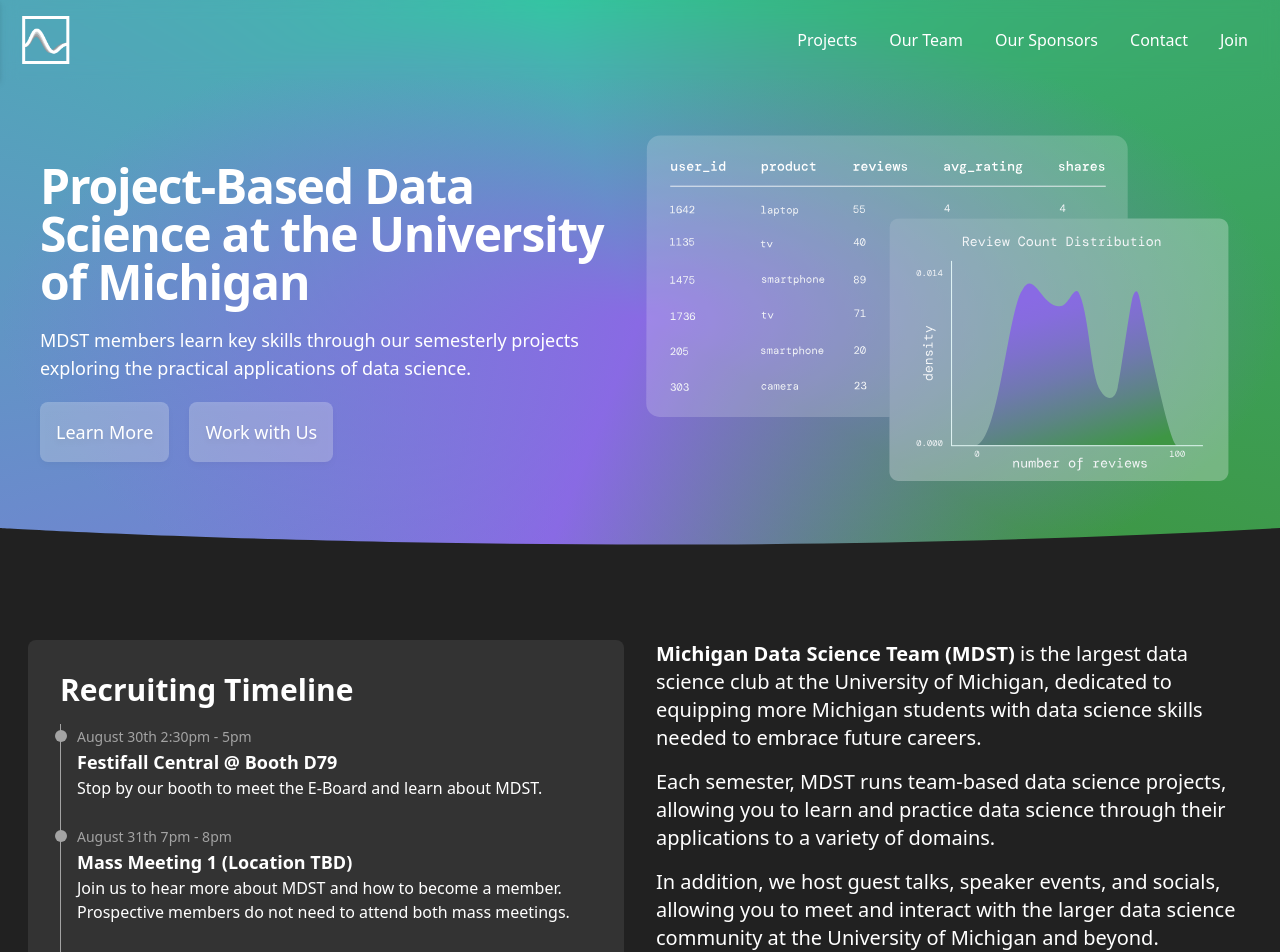
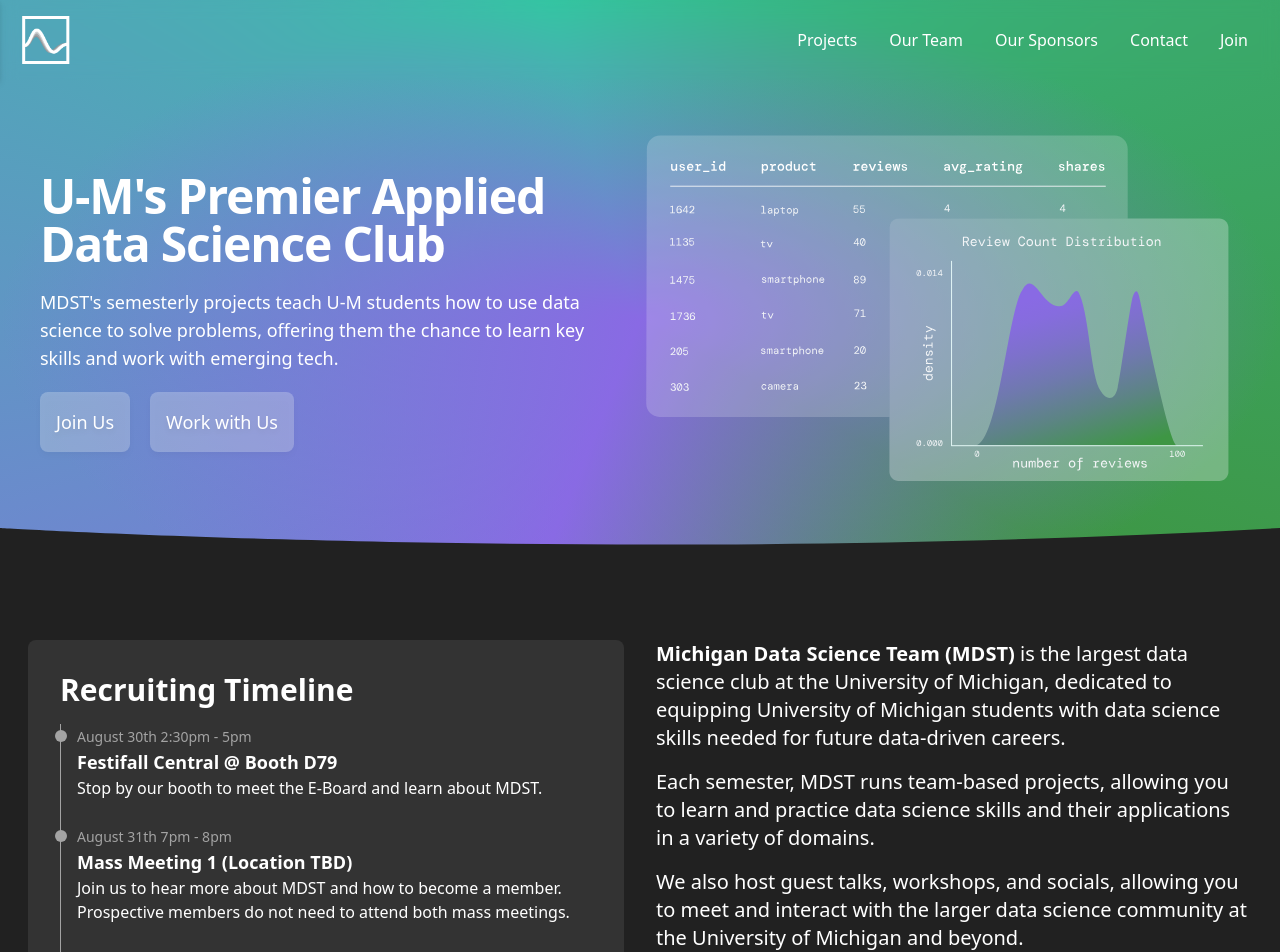
Before and after one commit to MichiganDataScienceTeam/official-website, a Next.js app: page / in a window 1280 px wide. Shown: the top 952 px of the page. Built offline with nearby package versions, Linux system fonts and the light colour scheme.

Commit message:
Changed flavor texts again to focus on problem solving

```diff
--- a/pages/index.jsx
+++ b/pages/index.jsx
@@ -29,14 +29,15 @@
         <div className="flex gap-8 items-center md:flex-row flex-col p-8">
           <div className="md:w-1/2 w-full">
             <h1 className="mb-2 md:mb-5 lg:text-5xl md:text-4xl text-3xl font-bold font-sans tracking-tight">
-              Project-Based Data Science at the University of Michigan
+              U-M&apos;s Premier Applied Data Science Club
             </h1>
             <p className="mb-5 xl:text-lg lg:text-base text-sm font-light tracking-normal">
-              MDST members learn key skills through our semesterly projects
-              exploring the practical applications of data science.
+              MDST&apos;s semesterly projects teach U-M students how to use data
+              science to solve problems, offering them the chance to learn key
+              skills and work with emerging tech.
             </p>
             <div className="flex md:justify-start justify-center gap-5">
-              <Button href="/join" text="Learn More" />
+              <Button href="/join" text="Join Us" />
               <Button href="/sponsors" text="Work with Us" />
             </div>
           </div>
@@ -74,18 +75,18 @@
                   Michigan Data Science Team (MDST)
                 </span>{" "}
                 is the largest data science club at the University of Michigan,
-                dedicated to equipping more Michigan students with data science
-                skills needed to embrace future careers.
+                dedicated to equipping University of Michigan students with data
+                science skills needed for future data-driven careers.
               </div>
               <div className="mb-4">
-                Each semester, MDST runs team-based data science projects,
-                allowing you to learn and practice data science through their
-                applications to a variety of domains.
+                Each semester, MDST runs team-based projects, allowing you to
+                learn and practice data science skills and their applications in
+                a variety of domains.
               </div>
               <div className="mb-4">
-                In addition, we host guest talks, speaker events, and socials,
-                allowing you to meet and interact with the larger data science
-                community at the University of Michigan and beyond.
+                We also host guest talks, workshops, and socials, allowing you
+                to meet and interact with the larger data science community at
+                the University of Michigan and beyond.
               </div>
             </div>
             <div className="xl:text-xl lg:text-lg text-base font-light tracking-normal mb-8 flex">
```
